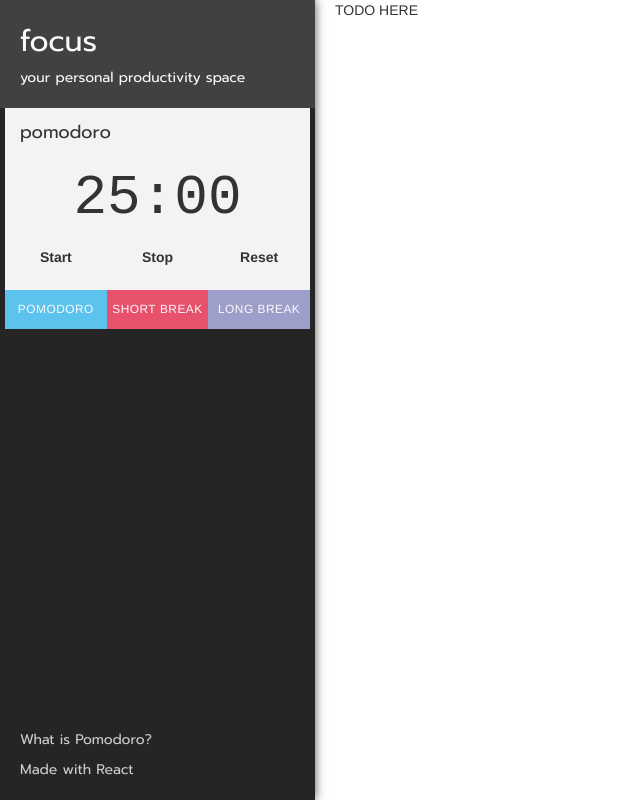
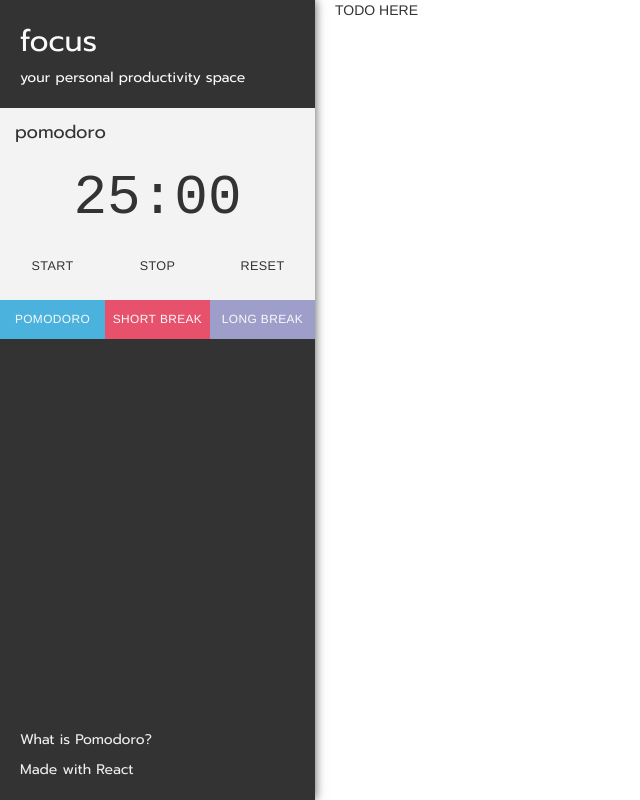
Before and after one commit to GaurabAryal/focus-react, a React app: page / in a window 1280 px wide. Shown: the whole page, without its empty margins (0-640 px from the left). Built offline with nearby package versions, Linux system fonts and the light colour scheme; a web font is replaced by a local one.

Commit message:
UI improvements and small bug fixes

```diff
--- a/src/js/Sidebar.js
+++ b/src/js/Sidebar.js
@@ -97,7 +97,12 @@ class Sidebar extends React.Component {
     if (!this.state.intervalIsRunning) {
       this.setState({intervalId: setInterval(this.countdownSeconds.bind(self), 1000)});
     }
-    this.setState({timerIsPaused: false});
+    this.setState(
+      {
+        timerIsPaused: false,
+        intervalIsRunning: true
+      }
+    );
   }
 
   handlePauseClick() {
@@ -121,13 +126,13 @@ class Sidebar extends React.Component {
             </h1>
 						<div className={cx(styles.pushDown2)}>
 							<div className={cx(styles.btnWidth)} onClick={this.handleStartClick.bind(this)}>
-								<h5 className={cx('text-center', styles.btnText)}>Start</h5>
+								<h5 className={cx('text-center', styles.btnText)}>START</h5>
 							</div>
 							<div className={cx(styles.btnWidth)}>
-								<h5 className={cx('text-center', styles.btnText)} onClick={this.handlePauseClick.bind(this)}>Stop</h5>
+								<h5 className={cx('text-center', styles.btnText)} onClick={this.handlePauseClick.bind(this)}>STOP</h5>
 							</div>
 							<div className={cx(styles.btnWidth)}>
-								<h5 className={cx('text-center', styles.btnText)}>Reset</h5>
+								<h5 className={cx('text-center', styles.btnText)}>RESET</h5>
 							</div>
 						</div>
 						<div>
@@ -148,7 +153,7 @@ class Sidebar extends React.Component {
             <p className={styles.prompt}>What is Pomodoro?</p>
           </a>
 					<a className={styles.madeWithLove} target='_blank' href='http://jeremyukim.com'>
-            <p className='prompt'>Made with React</p>
+            <p className={styles.prompt}>Made with React</p>
           </a>
 				</div>
       </div>
--- a/src/stylesheets/Sidebar.css
+++ b/src/stylesheets/Sidebar.css
@@ -8,24 +8,8 @@ a {
 
 .sidebar {
   height: 100vh;
-  background-color: #252525;
+  background-color: #333;
   box-shadow: 0 0 10px #555;
-}
-
-.links {
-	position: fixed;
-	bottom: 10px;
-	margin-left: 5px;
-  font-family: "Prompt";
-  color: #efefef !important;
-}
-
-.whatIsPomodoro, .madeWithLove {
-  color: #eee;
-}
-.whatIsPomodoro:hover, .madeWithLove:hover, .whatIsPomodoro:visited, .madeWithLove:visited, .whatIsPomodoro:link, .madeWithLove:link {
-	text-decoration: none;
-  color: #ccc;
 }
 
 .prompt {
@@ -43,7 +27,7 @@ a {
 }
 
 .appTitle {
-  background-color: #414141;
+  background-color: #333;
   color: #fafafa;
   padding-top: 5px;
   padding-bottom: 10px;
@@ -52,13 +36,11 @@ a {
 .cardTitle {
   margin-left: 15px;
   display: inline-block;
-  /*background-color: #6cd4ff;*/
-  /*padding: 7px 15px;*/
 }
 
 .pomodoro {
-  margin-left: 5px;
-  margin-right: 5px;
+  /*margin-left: 1px;*/
+  /*margin-right: 1px;*/
 	background-color: #f3f3f3;
 	padding-top: 5px;
 }
@@ -73,7 +55,7 @@ a {
 }
 
 .pushDown2 {
-  height: 50px;
+  height: 60px;
 	margin-top: 10px;
 	padding-bottom: 20px;
 }
@@ -84,7 +66,10 @@ a {
 }
 
 .btnText {
-  font-weight: 700;
+  font-weight: 400;
+  font-size: 0.9em;
+  padding: 10px;
+  letter-spacing: 0.4px;
 	cursor: pointer;
 }
 
@@ -92,7 +77,7 @@ a {
   color: #fafafa;
   font-size: 0.85em;
   font-weight: 400;
-  letter-spacing: 0.5px;
+  letter-spacing: 0.4px;
 }
 
 .btnText:hover {
@@ -105,7 +90,7 @@ a {
 }
 
 .btnColor1 {
-	background-color: #5bc3ee;
+	background-color: #4ab2dd;
 	cursor: pointer;
   width: calc(100% / 3);
   display: inline-block;
@@ -142,3 +127,20 @@ a {
 .btnColor3:hover {
 	background-color: #9e9ecb;
 }
+
+.links {
+	position: fixed;
+	bottom: 10px;
+	margin-left: 5px;
+  font-family: "Prompt";
+  color: #eee !important;
+}
+
+.whatIsPomodoro, .madeWithLove {
+  color: #eee;
+}
+
+.whatIsPomodoro:hover, .madeWithLove:hover, .whatIsPomodoro:visited, .madeWithLove:visited, .whatIsPomodoro:link, .madeWithLove:link {
+	text-decoration: none;
+  color: #eee;
+}
```
